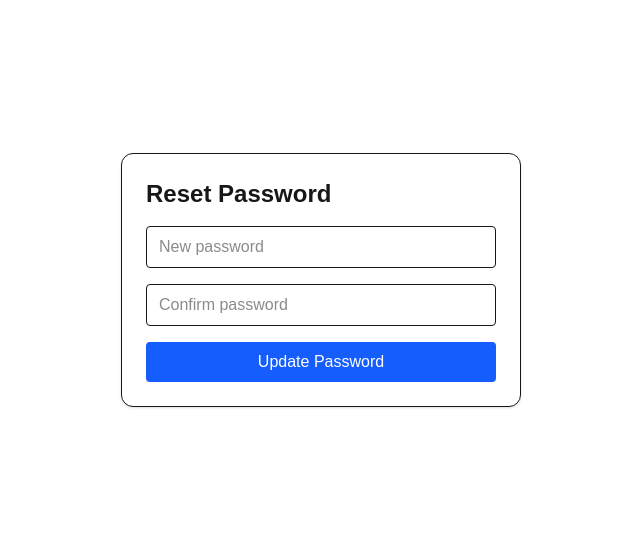
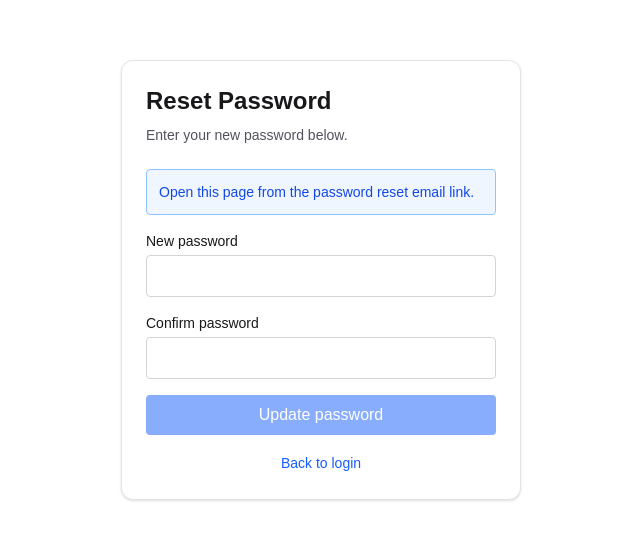
Before and after one commit to AccellJT/driver-schedule, a Next.js app: page /reset-password in a window 1280 px wide. Shown: the part 120-660 px from the top of the page, without its empty margins (319-959 px from the left). Built offline with nearby package versions, Linux system fonts and the light colour scheme.

Commit message:
Fix forgot password build for Next 16

```diff
--- a/app/forgot-password/page.tsx
+++ b/app/forgot-password/page.tsx
@@ -1,22 +1,25 @@
 "use client";
 
 import Link from "next/link";
-import { useSearchParams } from "next/navigation";
-import { useState } from "react";
+import { useEffect, useState } from "react";
 import { supabase } from "@/lib/supabase";
 
 export default function ForgotPasswordPage() {
-  const searchParams = useSearchParams();
-  const nextPath = searchParams.get("next") || "/login";
-
+  const [nextPath, setNextPath] = useState("/login");
   const [email, setEmail] = useState("");
   const [message, setMessage] = useState<string | null>(null);
   const [errorMessage, setErrorMessage] = useState<string | null>(null);
   const [isLoading, setIsLoading] = useState(false);
 
+  useEffect(() => {
+    if (typeof window === "undefined") return;
+    const params = new URLSearchParams(window.location.search);
+    const next = params.get("next");
+    if (next) setNextPath(next);
+  }, []);
+
   async function handleSubmit(e: React.FormEvent) {
     e.preventDefault();
-
     setMessage(null);
     setErrorMessage(null);
     setIsLoading(true);
@@ -40,29 +43,55 @@ export default function ForgotPasswordPage() {
 
   return (
     <main className="mx-auto flex min-h-screen max-w-md items-center px-6">
-      <div className="w-full rounded-xl border p-6 shadow">
-        <h1 className="mb-2 text-2xl font-semibold">Forgot Password</h1>
+      <div className="w-full rounded-xl border border-zinc-200 bg-white p-6 shadow-sm dark:border-zinc-800 dark:bg-zinc-900">
+        <h1 className="mb-2 text-2xl font-semibold text-zinc-900 dark:text-zinc-100">
+          Forgot Password
+        </h1>
+        <p className="mb-6 text-sm text-zinc-600 dark:text-zinc-400">
+          Enter your email and we&apos;ll send you a password reset link.
+        </p>
 
-        {errorMessage && <div className="text-red-600">{errorMessage}</div>}
-        {message && <div className="text-green-600">{message}</div>}
+        {errorMessage && (
+          <div className="mb-4 rounded border border-red-300 bg-red-50 p-3 text-sm text-red-700 dark:border-red-900 dark:bg-red-950 dark:text-red-200">
+            {errorMessage}
+          </div>
+        )}
 
-        <form onSubmit={handleSubmit} className="mt-4 space-y-4">
+        {message && (
+          <div className="mb-4 rounded border border-green-300 bg-green-50 p-3 text-sm text-green-700 dark:border-green-900 dark:bg-green-950 dark:text-green-200">
+            {message}
+          </div>
+        )}
+
+        <form onSubmit={handleSubmit} className="space-y-4">
+          <div>
+            <label className="mb-1 block text-sm font-medium text-zinc-900 dark:text-zinc-100">
+              Email
+            </label>
             <input
               type="email"
-            placeholder="Email"
               value={email}
               onChange={(e) => setEmail(e.target.value)}
-            className="w-full rounded border px-3 py-2"
+              className="w-full rounded border border-zinc-300 bg-white px-3 py-2 text-zinc-900 dark:border-zinc-700 dark:bg-zinc-950 dark:text-zinc-100"
               required
+              autoComplete="email"
             />
+          </div>
 
-          <button className="w-full rounded bg-blue-600 py-2 text-white">
+          <button
+            type="submit"
+            disabled={isLoading}
+            className="w-full rounded bg-blue-600 px-4 py-2 text-white disabled:opacity-50"
+          >
             {isLoading ? "Sending..." : "Send reset link"}
           </button>
         </form>
 
         <div className="mt-4 text-center">
-          <Link href={nextPath} className="text-blue-600">
+          <Link
+            href={nextPath}
+            className="text-sm text-blue-600 hover:underline dark:text-blue-400"
+          >
             Back to login
           </Link>
         </div>
--- a/app/reset-password/page.tsx
+++ b/app/reset-password/page.tsx
@@ -1,67 +1,155 @@
 "use client";
 
-import { useRouter, useSearchParams } from "next/navigation";
+import Link from "next/link";
+import { useRouter } from "next/navigation";
 import { useEffect, useState } from "react";
 import { supabase } from "@/lib/supabase";
 
 export default function ResetPasswordPage() {
   const router = useRouter();
-  const searchParams = useSearchParams();
-  const nextPath = searchParams.get("next") || "/login";
 
+  const [nextPath, setNextPath] = useState("/login");
   const [password, setPassword] = useState("");
   const [confirmPassword, setConfirmPassword] = useState("");
   const [message, setMessage] = useState<string | null>(null);
+  const [errorMessage, setErrorMessage] = useState<string | null>(null);
+  const [isLoading, setIsLoading] = useState(false);
+  const [isReady, setIsReady] = useState(false);
 
   useEffect(() => {
-    supabase.auth.getSession();
+    if (typeof window !== "undefined") {
+      const params = new URLSearchParams(window.location.search);
+      const next = params.get("next");
+      if (next) setNextPath(next);
+    }
+
+    const {
+      data: { subscription },
+    } = supabase.auth.onAuthStateChange((event) => {
+      if (event === "PASSWORD_RECOVERY" || event === "SIGNED_IN") {
+        setIsReady(true);
+      }
+    });
+
+    supabase.auth.getSession().then(({ data }) => {
+      if (data.session) {
+        setIsReady(true);
+      }
+    });
+
+    return () => subscription.unsubscribe();
   }, []);
 
   async function handleSubmit(e: React.FormEvent) {
     e.preventDefault();
+    setMessage(null);
+    setErrorMessage(null);
 
-    if (password !== confirmPassword) {
-      alert("Passwords do not match");
+    if (password.length < 6) {
+      setErrorMessage("Password must be at least 6 characters.");
       return;
     }
 
-    await supabase.auth.updateUser({ password });
+    if (password !== confirmPassword) {
+      setErrorMessage("Passwords do not match.");
+      return;
+    }
 
-    setMessage("Password updated!");
+    setIsLoading(true);
+
+    const { error } = await supabase.auth.updateUser({
+      password,
+    });
+
+    setIsLoading(false);
+
+    if (error) {
+      setErrorMessage(error.message);
+      return;
+    }
+
+    setMessage("Password updated successfully. Redirecting...");
 
     setTimeout(() => {
       router.push(nextPath);
+      router.refresh();
     }, 1500);
   }
 
   return (
     <main className="mx-auto flex min-h-screen max-w-md items-center px-6">
-      <div className="w-full rounded-xl border p-6 shadow">
-        <h1 className="mb-4 text-2xl font-semibold">Reset Password</h1>
+      <div className="w-full rounded-xl border border-zinc-200 bg-white p-6 shadow-sm dark:border-zinc-800 dark:bg-zinc-900">
+        <h1 className="mb-2 text-2xl font-semibold text-zinc-900 dark:text-zinc-100">
+          Reset Password
+        </h1>
+        <p className="mb-6 text-sm text-zinc-600 dark:text-zinc-400">
+          Enter your new password below.
+        </p>
 
-        {message && <div className="text-green-600">{message}</div>}
+        {!isReady && !message && (
+          <div className="mb-4 rounded border border-blue-300 bg-blue-50 p-3 text-sm text-blue-700 dark:border-blue-900 dark:bg-blue-950 dark:text-blue-200">
+            Open this page from the password reset email link.
+          </div>
+        )}
+
+        {errorMessage && (
+          <div className="mb-4 rounded border border-red-300 bg-red-50 p-3 text-sm text-red-700 dark:border-red-900 dark:bg-red-950 dark:text-red-200">
+            {errorMessage}
+          </div>
+        )}
+
+        {message && (
+          <div className="mb-4 rounded border border-green-300 bg-green-50 p-3 text-sm text-green-700 dark:border-green-900 dark:bg-green-950 dark:text-green-200">
+            {message}
+          </div>
+        )}
 
         <form onSubmit={handleSubmit} className="space-y-4">
+          <div>
+            <label className="mb-1 block text-sm font-medium text-zinc-900 dark:text-zinc-100">
+              New password
+            </label>
             <input
               type="password"
-            placeholder="New password"
               value={password}
               onChange={(e) => setPassword(e.target.value)}
-            className="w-full rounded border px-3 py-2"
+              className="w-full rounded border border-zinc-300 bg-white px-3 py-2 text-zinc-900 dark:border-zinc-700 dark:bg-zinc-950 dark:text-zinc-100"
+              required
+              autoComplete="new-password"
             />
+          </div>
 
+          <div>
+            <label className="mb-1 block text-sm font-medium text-zinc-900 dark:text-zinc-100">
+              Confirm password
+            </label>
             <input
               type="password"
-            placeholder="Confirm password"
               value={confirmPassword}
               onChange={(e) => setConfirmPassword(e.target.value)}
-            className="w-full rounded border px-3 py-2"
+              className="w-full rounded border border-zinc-300 bg-white px-3 py-2 text-zinc-900 dark:border-zinc-700 dark:bg-zinc-950 dark:text-zinc-100"
+              required
+              autoComplete="new-password"
             />
+          </div>
 
-          <button className="w-full rounded bg-blue-600 py-2 text-white">
-            Update Password
+          <button
+            type="submit"
+            disabled={isLoading || !isReady}
+            className="w-full rounded bg-blue-600 px-4 py-2 text-white disabled:opacity-50"
+          >
+            {isLoading ? "Updating..." : "Update password"}
           </button>
         </form>
+
+        <div className="mt-4 text-center">
+          <Link
+            href={nextPath}
+            className="text-sm text-blue-600 hover:underline dark:text-blue-400"
+          >
+            Back to login
+          </Link>
+        </div>
       </div>
     </main>
   );
```
Lines whose indentation alone changed are shown as unchanged.
